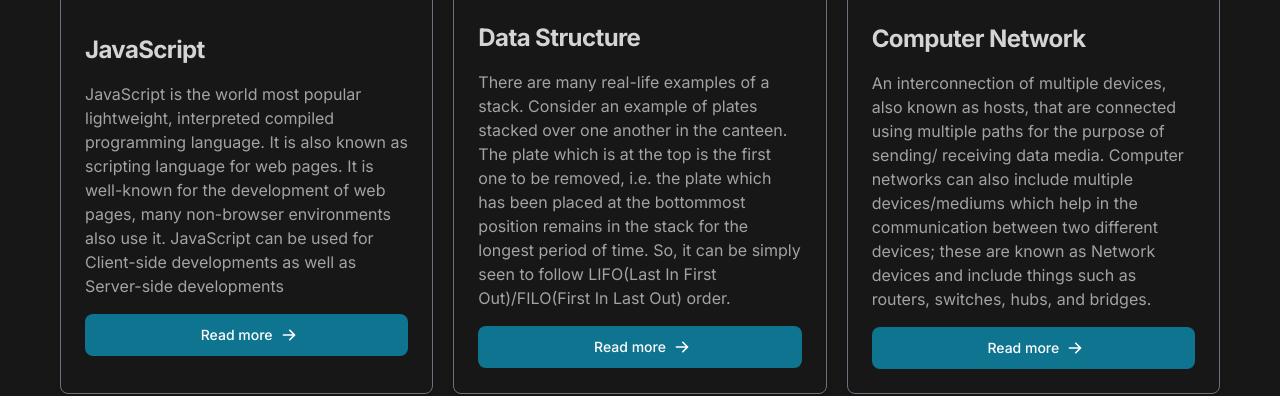
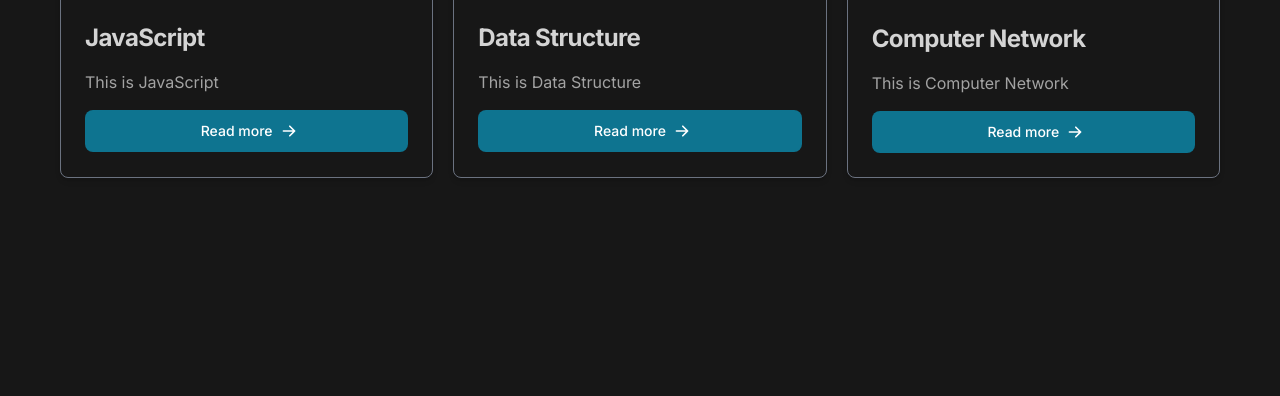
Before and after one commit to IlhamPrabaswara/ilham.io, a React (Create React App) app: page / in a window 1280 px wide. Shown: the part 883-1279 px from the top of the page. After the commit the page ends 1101 px from the top, so only its background shows below. Built offline with nearby package versions, Linux system fonts and the light colour scheme.

Commit message:
Update content

```diff
--- a/src/components/CardView/CardView.jsx
+++ b/src/components/CardView/CardView.jsx
@@ -14,7 +14,7 @@ const CardView = () => {
                             {post.title}
                         </h5>
                         <p className="font-normal text-neutral-400">
-                            {post.body}
+                            {post.description}
                         </p>
                         <Button>
                             Read more
--- a/src/components/Posts/Posts.jsx
+++ b/src/components/Posts/Posts.jsx
@@ -12,6 +12,7 @@ export const blogPosts = [
         environments also use it. JavaScript can be
         used for Client-side developments as well as
         Server-side developments`,
+        description: "This is JavaScript",
         author: "Nishant Singh ",
         imgUrl:
             "https://media.geeksforgeeks.org/img-practice/banner/diving-into-excel-thumbnail.png",
@@ -27,6 +28,7 @@ export const blogPosts = [
   stack for the longest period of time. So, it
   can be simply seen to follow LIFO(Last In
   First Out)/FILO(First In Last Out) order.`,
+        description: "This is Data Structure",
         author: "Suresh Kr",
         imgUrl:
             "https://media.geeksforgeeks.org/img-practice/banner/coa-gate-2022-thumbnail.png",
@@ -42,6 +44,7 @@ export const blogPosts = [
         devices; these are known as Network devices
         and include things such as routers, switches,
         hubs, and bridges. `,
+        description: "This is Computer Network",
         author: "Sonu Kr",
         imgUrl:
             "https://media.geeksforgeeks.org/img-practice/banner/cp-maths-java-thumbnail.png",
@@ -52,7 +55,7 @@ const Posts = () => {
         <>
             {blogPosts.map((post) => (
                 <div className="blogPosts">
-                    <Post post={post}/>
+                    <Post post={post} />
                 </div>
             ))}
         </>
```
